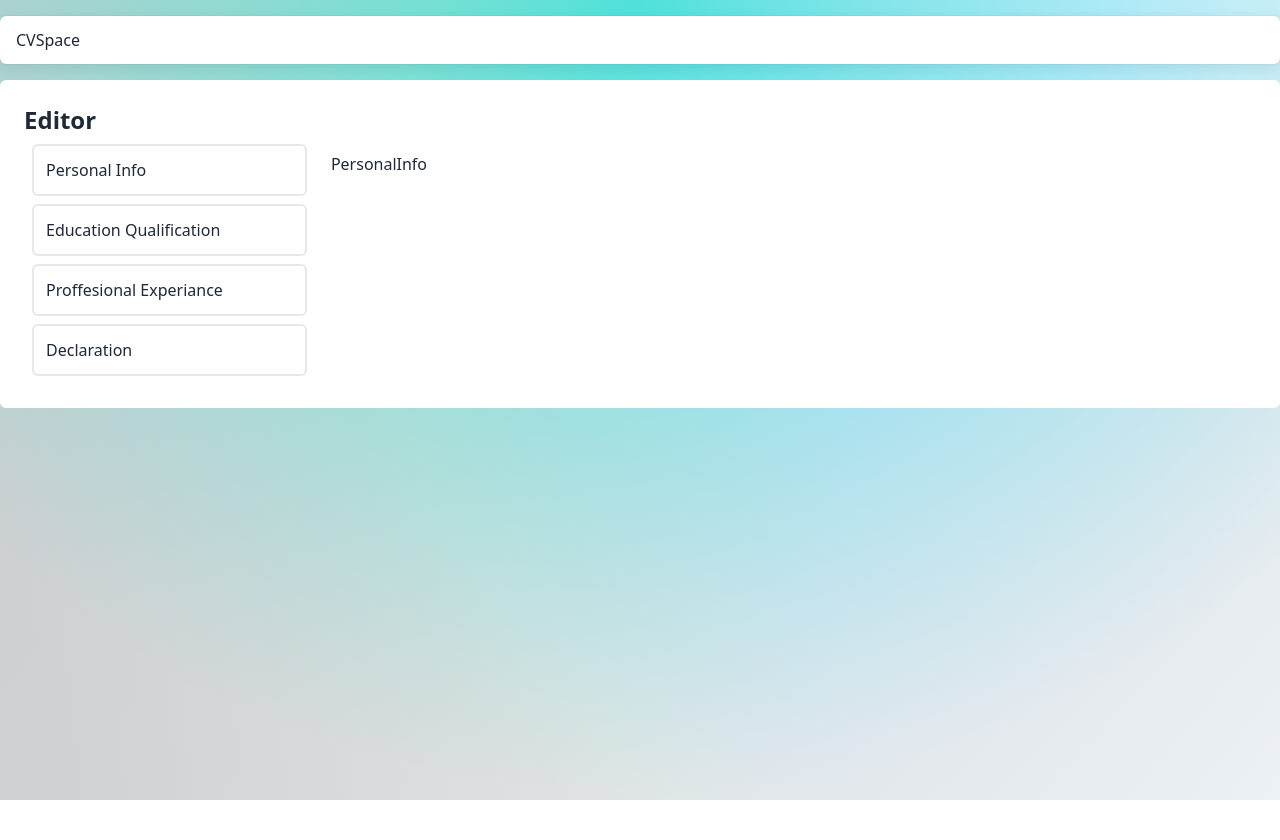
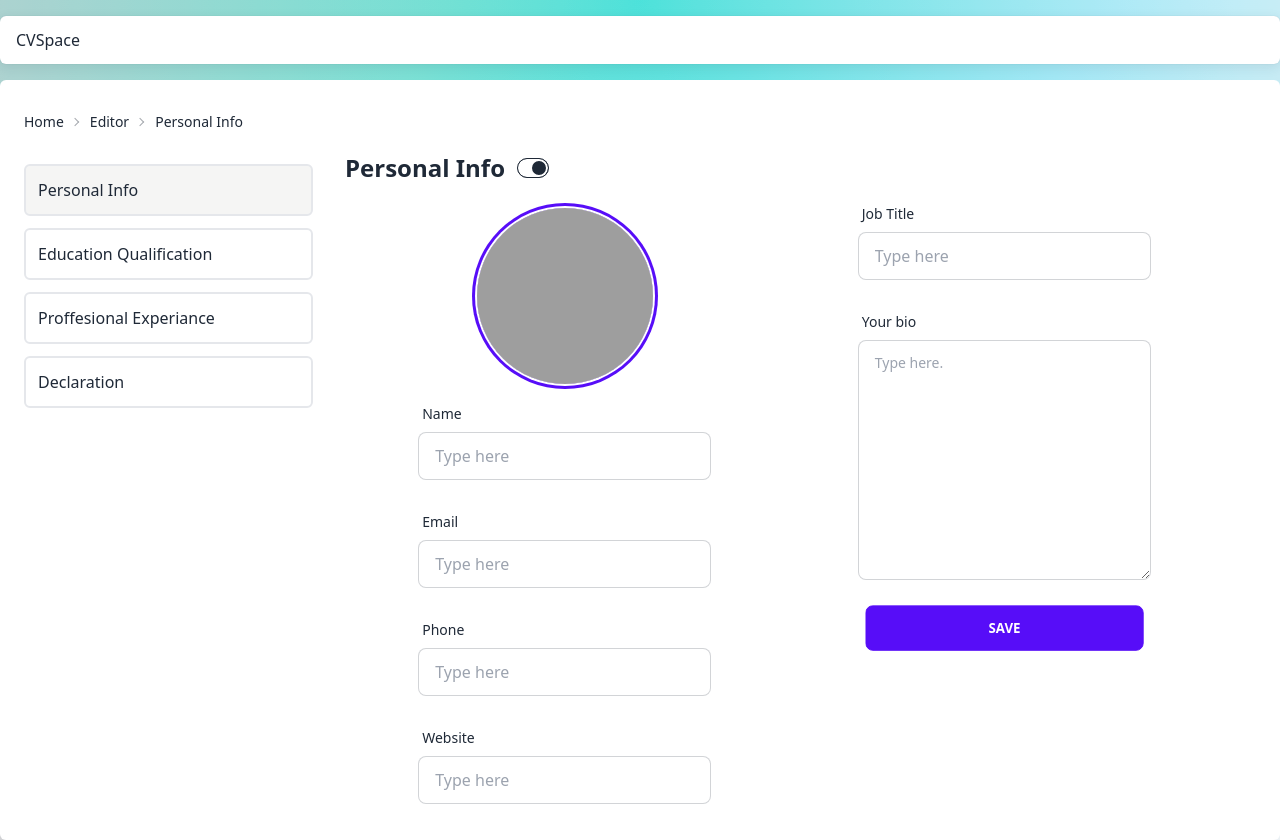
Before and after one commit to devpenzil/cvspace, a React (Create React App) app: page /editor in a window 1280 px wide. Before the commit the page ends 800 px from the top, so only its background shows below. Built offline with nearby package versions, Linux system fonts and the light colour scheme; no server answers; the database is empty; grey boxes are pictures that could not be loaded.

Commit message:
personal info ui

```diff
--- /dev/null
+++ b/src/components/appbtn/AppBtn.tsx
@@ -0,0 +1,16 @@
+import React from "react";
+interface props {
+  label: string;
+  loading?: boolean;
+}
+function AppBtn({ label, loading }: props) {
+  return (
+    <div className="py-3">
+      <button className={"btn btn-block btn-primary " + (loading && "loading")}>
+        {label}
+      </button>
+    </div>
+  );
+}
+
+export default AppBtn;
--- /dev/null
+++ b/src/components/appinput/AppInput.tsx
@@ -0,0 +1,24 @@
+import React from "react";
+interface props {
+  disabled?: boolean;
+  label?: string;
+}
+function AppInput({ disabled, label }: props) {
+  return (
+    <div className="py-3">
+      <div className="form-control w-full">
+        <label className="label">
+          <span className="label-text">{label}</span>
+        </label>
+        <input
+          type="text"
+          placeholder="Type here"
+          className="input input-bordered w-full "
+          disabled={disabled}
+        />
+      </div>
+    </div>
+  );
+}
+
+export default AppInput;
--- /dev/null
+++ b/src/components/apptextarea/AppTextArea.tsx
@@ -0,0 +1,18 @@
+import React from "react";
+
+function AppTextArea() {
+  return (
+    <div className="form-control py-3">
+      <label className="label">
+        <span className="label-text">Your bio</span>
+      </label>
+      <textarea
+        className="textarea textarea-bordered h-60"
+        placeholder="Type here."
+        defaultValue={""}
+      />
+    </div>
+  );
+}
+
+export default AppTextArea;
--- /dev/null
+++ b/src/components/elementheader/ElementHeader.tsx
@@ -0,0 +1,22 @@
+import React from "react";
+interface props {
+  title: string;
+}
+function ElementHeader({ title }: props) {
+  return (
+    <div
+      className="text-2xl font-bold flex items-center space-x-3 tooltip w-fit"
+      data-tip="Enable the toggle for add this section in the resume"
+    >
+      <span>{title}</span>
+
+      <input
+        type="checkbox"
+        className="toggle toggle-sm"
+        defaultChecked={true}
+      />
+    </div>
+  );
+}
+
+export default ElementHeader;
--- a/src/components/layout/Layout.tsx
+++ b/src/components/layout/Layout.tsx
@@ -6,11 +6,14 @@ import "react-toastify/dist/ReactToastify.css";
 
 function Layout({ children }: any) {
   return (
-    <div className="w-full min-h-screen Home">
-      <NavBar />
-      {children}
-      <ToastContainer />
-    </div>
+    <>
+      <div className="w-full min-h-screen Home hidden md:block">
+        <NavBar />
+        {children}
+        <ToastContainer />
+      </div>
+      <div className="md:hidden">error</div>
+    </>
   );
 }
 
--- a/src/firebase/firebase.js
+++ b/src/firebase/firebase.js
@@ -1,6 +1,7 @@
 // Import the functions you need from the SDKs you need
 import { initializeApp } from "firebase/app";
 import { getAuth } from "firebase/auth";
+import { getDatabase, ref } from "firebase/database";
 // TODO: Add SDKs for Firebase products that you want to use
 // https://firebase.google.com/docs/web/setup#available-libraries
 
@@ -19,3 +20,4 @@ const firebaseConfig = {
 // Initialize Firebase
 const app = initializeApp(firebaseConfig);
 export const auth = getAuth(app);
+export const db = ref(getDatabase(app));
--- a/src/pages/editor/Editor.tsx
+++ b/src/pages/editor/Editor.tsx
@@ -1,17 +1,22 @@
+/* eslint-disable jsx-a11y/anchor-is-valid */
 /* eslint-disable @typescript-eslint/no-unused-expressions */
 
 import { Route, Routes } from "react-router-dom";
 import EducationQualification from "./blocks/EducationQualification";
 import PersonalInfo from "./blocks/PersonalInfo";
 import { useNavigate, useLocation } from "react-router-dom";
+import { auth } from "../../firebase/firebase";
 
 function Editor() {
   const navigate = useNavigate();
   const location = useLocation();
+
   const routes = [
     {
       name: "Personal Info",
-      active: location.pathname === "/editor/personal-info",
+      active:
+        location.pathname === "/editor/personal-info" ||
+        location.pathname === "/editor",
       route: "/editor/personal-info",
     },
     {
@@ -30,18 +35,31 @@ function Editor() {
       route: "/editor/education-qualification",
     },
   ];
+
   return (
     <>
-      <div className="container mx-auto bg-white rounded-md p-6">
-        <div className="text-2xl font-bold">Editor</div>
-        <div className="flex">
+      <div className="container mx-auto bg-white rounded-md p-6 ">
+        <div className="text-sm breadcrumbs">
+          <ul>
+            <li>Home</li>
+            <li>Editor</li>
+            <li>
+              {location.pathname === "/editor/personal-info" && "Personal Info"}
+              {location.pathname === "/editor/education-qualification" &&
+                "Education Qualification"}
+              {location.pathname === "/editor" && "Personal Info"}
+            </li>
+          </ul>
+        </div>
+
+        <div className="flex mt-3">
           <div className="w-96">
             {routes.map((obj, i) => {
               return (
                 <div
                   key={i}
                   className={
-                    "my-2 border-2 cursor-pointer mx-2 p-3 rounded-md " +
+                    "my-3 border-2 cursor-pointer p-3 rounded-md " +
                     (obj.active && "bg-stone-100")
                   }
                   onClick={() => navigate(obj.route)}
@@ -51,12 +69,18 @@ function Editor() {
               );
             })}
           </div>
-          <div className=" w-full px-4 py-4">
+          <div className=" w-full px-8">
             <Routes>
-              <Route path="/" element={<PersonalInfo />} />
-              <Route path="/personal-info" element={<PersonalInfo />} />
               <Route
-                path="/education-qualification"
+                path=""
+                element={<PersonalInfo uid={auth.currentUser?.uid} />}
+              />
+              <Route
+                path="personal-info"
+                element={<PersonalInfo uid={auth.currentUser?.uid} />}
+              />
+              <Route
+                path="education-qualification"
                 element={<EducationQualification />}
               />
             </Routes>
--- a/src/pages/editor/blocks/EducationQualification.tsx
+++ b/src/pages/editor/blocks/EducationQualification.tsx
@@ -1,9 +1,39 @@
-import React from 'react'
+import React from "react";
+import AppBtn from "../../../components/appbtn/AppBtn";
+import AppInput from "../../../components/appinput/AppInput";
+import AppTextArea from "../../../components/apptextarea/AppTextArea";
+import ElementHeader from "../../../components/elementheader/ElementHeader";
 
 function EducationQualification() {
   return (
-    <div>EducationQualification</div>
-  )
+    <div className="container mx-auto">
+      <ElementHeader title="Educational Qualification" />
+      <div className="w-full flex justify-around">
+        <div className="w-1/3 pt-6 ">
+          <div>
+            <div className="avatar cursor-pointer  flex justify-center">
+              <div className="w-44 rounded-full ring ring-primary ring-offset-base-100 ring-offset-2 mx-auto">
+                <img
+                  src="https://api.lorem.space/image/face?hash=3174"
+                  className="mx-auto"
+                  alt="user"
+                />
+              </div>
+            </div>
+          </div>
+          <AppInput label="Name" />
+          <AppInput label="Email" />
+          <AppInput label="Phone" />
+          <AppInput label="Website" />
+        </div>
+        <div className="w-1/3">
+          <AppInput label="Job Title" />
+          <AppTextArea />
+          <AppBtn label="Save" />
+        </div>
+      </div>
+    </div>
+  );
 }
 
-export default EducationQualification
+export default EducationQualification;
--- a/src/pages/editor/blocks/PersonalInfo.tsx
+++ b/src/pages/editor/blocks/PersonalInfo.tsx
@@ -1,9 +1,57 @@
-import React from 'react'
+import React, { useEffect } from "react";
+import AppBtn from "../../../components/appbtn/AppBtn";
+import AppInput from "../../../components/appinput/AppInput";
+import AppTextArea from "../../../components/apptextarea/AppTextArea";
+import ElementHeader from "../../../components/elementheader/ElementHeader";
+import { db } from "../../../firebase/firebase";
+import { child, get } from "firebase/database";
 
-function PersonalInfo() {
+interface prop {
+  uid: string | undefined;
+}
+function PersonalInfo({ uid }: prop) {
+  useEffect(() => {
+    get(child(db, `users/something`))
+      .then((snapshot) => {
+        if (snapshot.exists()) {
+          console.log(snapshot.val());
+        } else {
+          console.log("No data available");
+        }
+      })
+      .catch((error) => {
+        console.error("error", error);
+      });
+  }, []);
   return (
-    <div>PersonalInfo</div>
-  )
+    <div className="container mx-auto">
+      <ElementHeader title="Personal Info" />
+      <div className="w-full flex justify-around">
+        <div className="w-1/3 pt-6 ">
+          <div>
+            <div className="avatar cursor-pointer  flex justify-center">
+              <div className="w-44 rounded-full ring ring-primary ring-offset-base-100 ring-offset-2 mx-auto">
+                <img
+                  src="https://api.lorem.space/image/face?hash=3174"
+                  className="mx-auto"
+                  alt="user"
+                />
+              </div>
+            </div>
+          </div>
+          <AppInput label="Name" />
+          <AppInput label="Email" />
+          <AppInput label="Phone" />
+          <AppInput label="Website" />
+        </div>
+        <div className="w-1/3">
+          <AppInput label="Job Title" />
+          <AppTextArea />
+          <AppBtn label="Save" />
+        </div>
+      </div>
+    </div>
+  );
 }
 
-export default PersonalInfo
+export default PersonalInfo;
```
